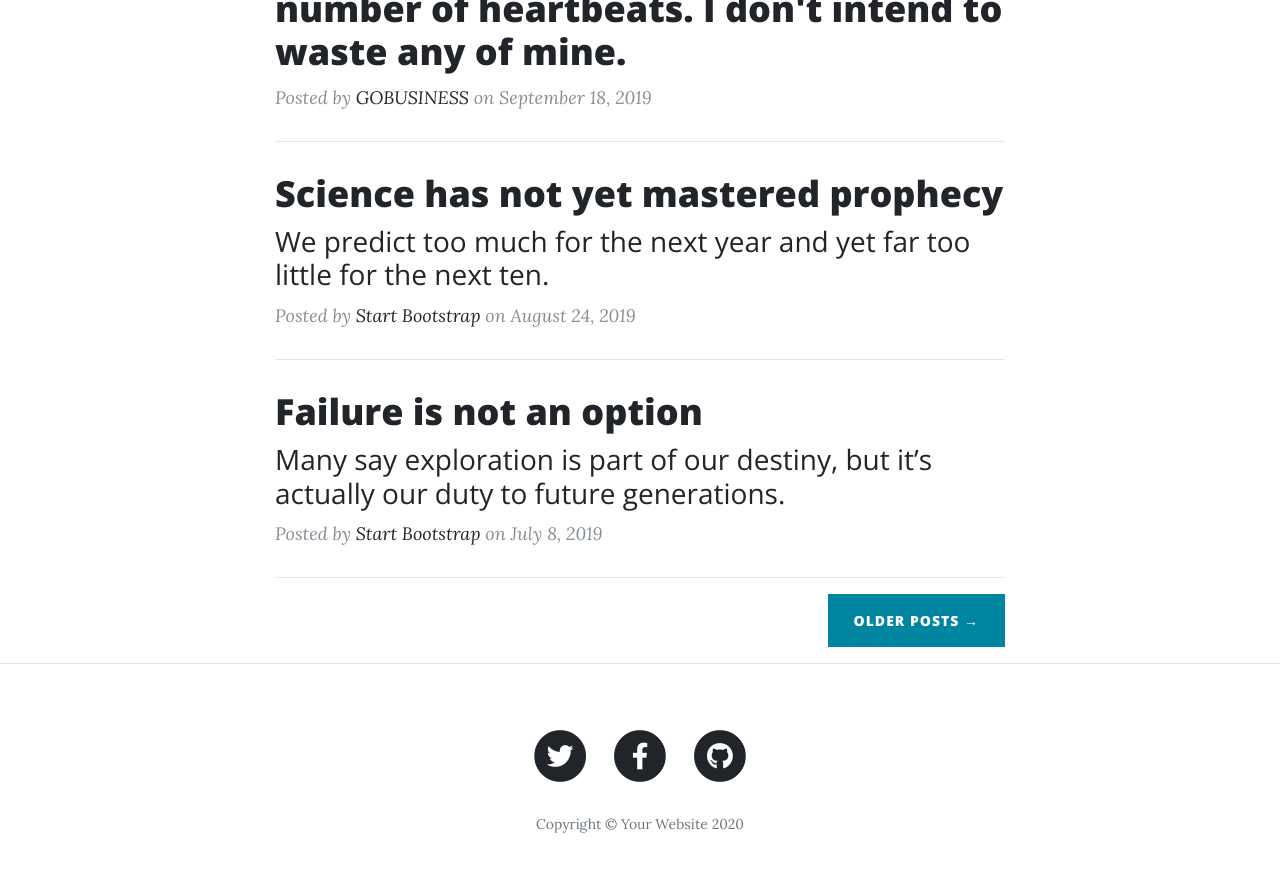
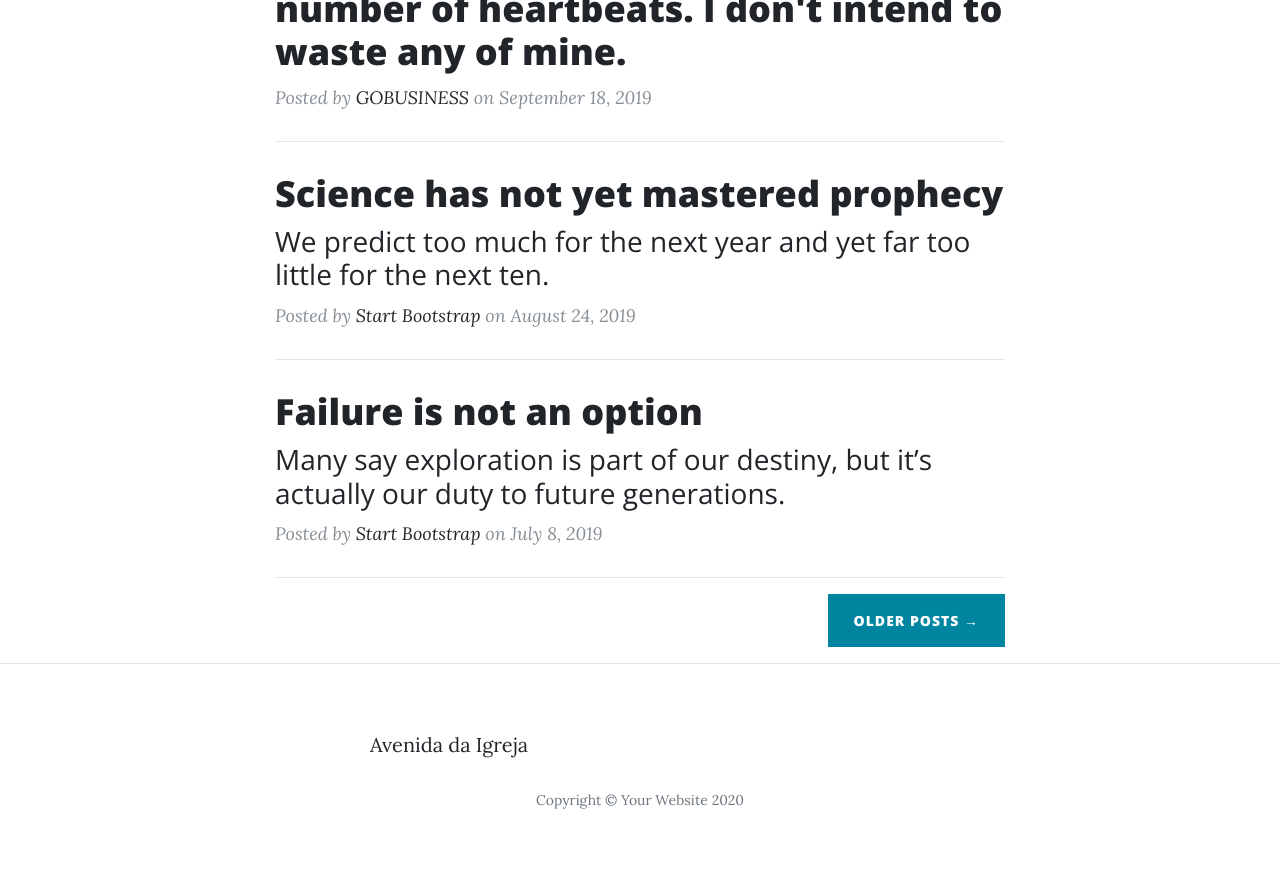
Before and after one commit to GoncaloPereiradaSilva/gobusiness_website, a Jekyll site: the page Template/index.html, which Jekyll copies as it is, in a window 1280 px wide and 900 px high, scrolled down 964 px. Shown: the top 872 px of the window. Built offline with Jekyll 4.4.1, drawn with Linux system fonts in a browser that asks for light colours.

Commit message:
Removed orverlay

```diff
--- a/Template/index.html
+++ b/Template/index.html
@@ -60,13 +60,11 @@
 
   <!-- Page Header -->
   <header class="masthead" style="background-image: url('imagens/home_page_1.jpg'); background-position: top">
-    <div class="overlay"></div>
     <div class="container">
       <div class="row">
         <div class="col-lg-8 col-md-10 mx-auto">
           <div class="site-heading">
               <h1>Your One<br/>Stop Shop</h1>
-
           </div>
         </div>
       </div>
@@ -144,32 +142,9 @@
   <footer>
     <div class="container">
       <div class="row">
-        <div class="col-lg-8 col-md-10 mx-auto">
-          <ul class="list-inline text-center">
-            <li class="list-inline-item">
-              <a href="#">
-                <span class="fa-stack fa-lg">
-                  <i class="fas fa-circle fa-stack-2x"></i>
-                  <i class="fab fa-twitter fa-stack-1x fa-inverse"></i>
-                </span>
-              </a>
-            </li>
-            <li class="list-inline-item">
-              <a href="#">
-                <span class="fa-stack fa-lg">
-                  <i class="fas fa-circle fa-stack-2x"></i>
-                  <i class="fab fa-facebook-f fa-stack-1x fa-inverse"></i>
-                </span>
-              </a>
-            </li>
-            <li class="list-inline-item">
-              <a href="#">
-                <span class="fa-stack fa-lg">
-                  <i class="fas fa-circle fa-stack-2x"></i>
-                  <i class="fab fa-github fa-stack-1x fa-inverse"></i>
-                </span>
-              </a>
-            </li>
+        <div class="col-lg-6 col-md-10 mx-auto">
+          <ul class="list-inline text-left">
+            Avenida da Igreja
           </ul>
           <p class="copyright text-muted">Copyright &copy; Your Website 2020</p>
         </div>
```
